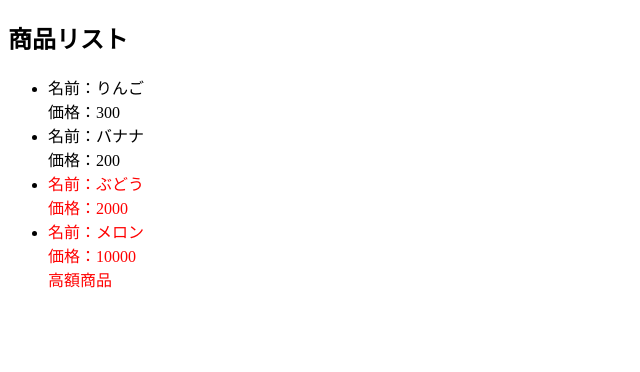
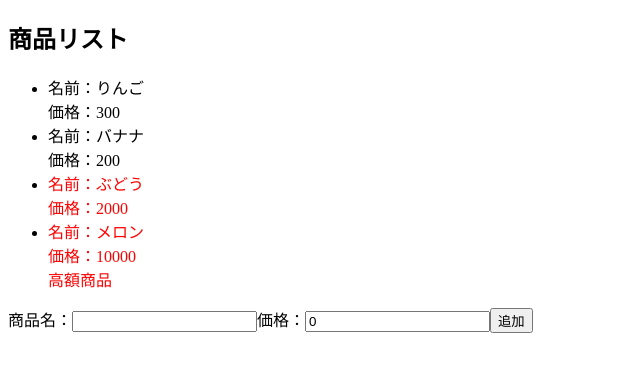
Before and after one commit to tohutohu/wannabe-web-engineer-react, a React (Vite) app: page / in a window 1280 px wide. Shown: the top 372 px of the page, without its empty margins (0-640 px from the left). Built offline with nearby package versions, Linux system fonts and the light colour scheme.

Commit message:
6. 商品を追加できるようにする

```diff
--- a/src/components/ItemList.jsx
+++ b/src/components/ItemList.jsx
@@ -2,7 +2,9 @@
 import { useState } from "react";
 
 const ItemList = () => {
-  const [items] = useState([
+  const [itemName, setItemName] = useState("");
+  const [itemPrice, setItemPrice] = useState(0);
+  const [items, setItems] = useState([
     { name: "りんご", price: 300 },
     { name: "バナナ", price: 200 },
     { name: "ぶどう", price: 2000 },
@@ -21,6 +23,36 @@
           );
         })}
       </ul>
+      <div>
+        <label htmlFor="itemName">
+          商品名：
+          <input
+            type="text"
+            id="itemName"
+            onChange={(e) => setItemName(e.target.value)}
+            value={itemName}
+          />
+        </label>
+        <label htmlFor="itemPrice">
+          価格：
+          <input
+            type="number"
+            id="itemPrice"
+            onChange={(e) => setItemPrice(e.target.value)}
+            value={itemPrice}
+          />
+        </label>
+        <button
+          onClick={() => {
+            setItems((items) => [
+              ...items,
+              { name: itemName, price: itemPrice },
+            ]);
+          }}
+        >
+          追加
+        </button>
+      </div>
     </div>
   );
 };
```
